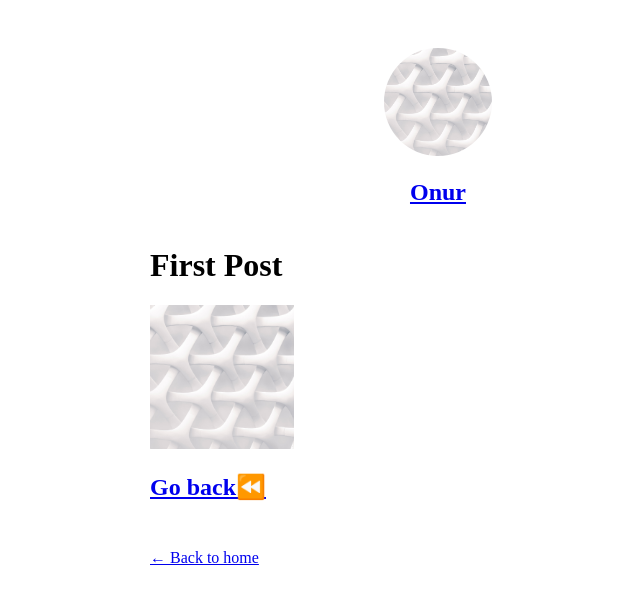
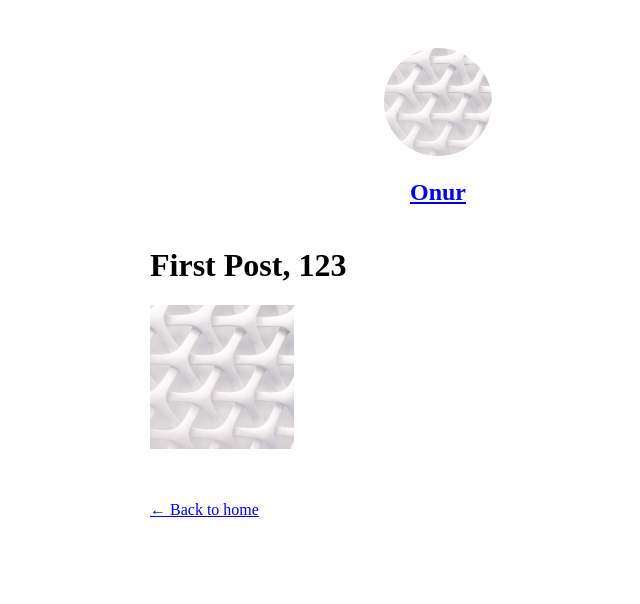
Before and after one commit to OnurYurteri/first-next, a Next.js app: page /posts/first-post in a window 1280 px wide. Shown: the top 604 px of the page, without its empty margins (202-842 px from the left). Built offline with nearby package versions, Linux system fonts and the light colour scheme.

Commit message:
feat: use `getServerSideProps` for SSR

```diff
--- a/pages/posts/first-post.js
+++ b/pages/posts/first-post.js
@@ -13,19 +13,23 @@ const YourComponent = () => (
   />
 )
 
-export default function FirstPost() {
+export async function getServerSideProps(context) {
+  return {
+    props: {
+      test: 123,
+    },
+  }
+}
 
+export default function FirstPost({ test }) {
   return (
     <>
       <Layout>
         <Head>
           <title>First Post</title>
         </Head>
-        <h1>First Post</h1>
+        <h1>First Post, {test}</h1>
         <YourComponent />
-        <h2>
-          <Link href="/">Go back⏪</Link>
-        </h2>
       </Layout>
     </>
   )
```
